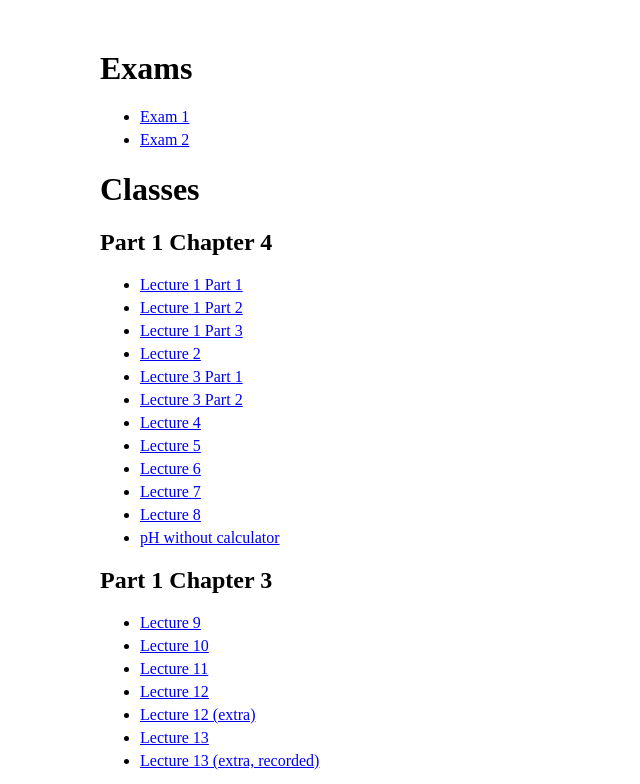
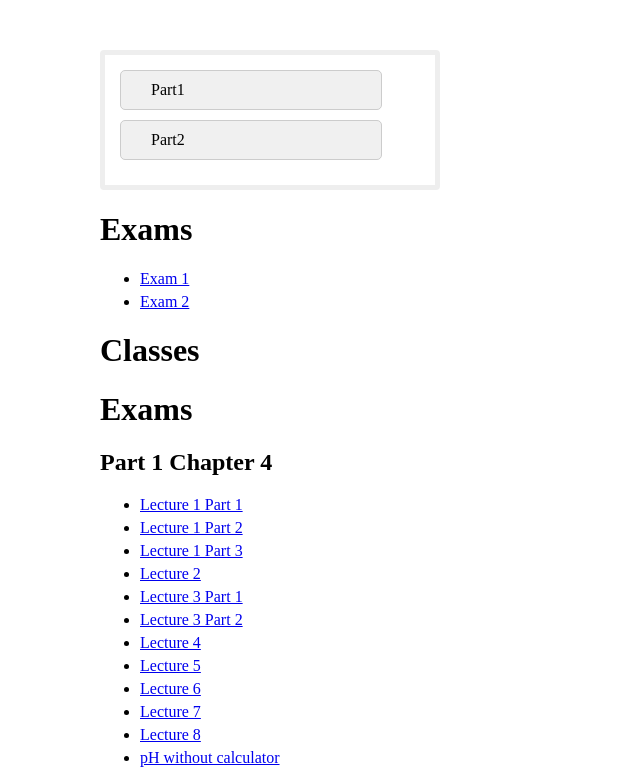
Before and after one commit to nimmakai/chemgenie, a plain HTML site: page index.html in a window 1280 px wide. Shown: the top 784 px of the page, without its empty margins (0-640 px from the left). Drawn offline with Linux system fonts and the light colour scheme.

Commit message:
added jtc

```diff
--- a/index.html
+++ b/index.html
@@ -5,14 +5,21 @@
 </head>
 <body>
 
-<h1>Exams</h1>
+<div class="sec-btns">
+	<a class="sec-btn" href="#P2C2">Part1</a>
+	<a class="sec-btn" href="#P2C2">Part2</a>
+</div>
+
+
+<h1 id="Ex">Exams</h1>
 <ul>
 	<li class="lin"><a href="Exam 1">Exam 1</a></li>
 	<li class="lin"><a href="Exam 2">Exam 2</a></li>
 </ul>
 
-<h1>Classes</h1>
-<h2>Part 1 Chapter 4</h2>
+<h1 id="Cl">Classes</h1>
+<h1 id="Ex">Exams</h1>
+<h2 id="P1C4">Part 1 Chapter 4</h2>
 <ul>
 	<li class="lin"><a href="https://www.youtube.com/watch?v=_aEa1jMZPfQ">Lecture 1 Part 1</a></li>
 	<li class="lin"><a href="https://www.youtube.com/watch?v=tDMF5MTQ7Dc">Lecture 1 Part 2</a></li>
@@ -27,7 +34,7 @@
 	<li class="lin"><a href="https://www.youtube.com/watch?v=DZQa152zoFc">Lecture 8</a></li>
 	<li class="lin"><a href="https://www.youtube.com/watch?v=dDpt5sNHqTo">pH without calculator</a></li>
 </ul>
-<h2>Part 1 Chapter 3</h2>
+<h2 id="P1C3">Part 1 Chapter 3</h2>
 <ul>
 	<li class="lin"><a href="https://www.youtube.com/watch?v=yyjZ4LqWBZ0">Lecture 9</a></li>
 	<li class="lin"><a href="https://www.youtube.com/watch?v=plcLybaUWa0">Lecture 10</a></li>
@@ -37,17 +44,16 @@
 	<li class="lin"><a href="https://www.youtube.com/watch?v=1bpq_KPbv_k">Lecture 13</a></li>
 	<li class="lin"><a href="https://www.youtube.com/watch?v=7cVb7Y-pJ8Q">Lecture 13 (extra, recorded)</a></li>
 </ul>
-<h2>Part 1 Chapter 5</h2>
+<h2 id="P1C5">Part 1 Chapter 5</h2>
 <ul>
 	<li class="lin"><a href="https://www.youtube.com/watch?v=T3rtkC8QXdc">Preservative Part 1 (recorded)</a></li>
 	<li class="lin"><a href="https://www.youtube.com/watch?v=uqhx4Z_Tw-4">Preservative Part 2 (recorded)</a></li>
 </ul>
-<h2>Part 2 Chapter 2</h2>
+<h2 id="P2C2">Part 2 Chapter 2</h2>
 <ul>
 	<li class="lin"><a href="https://www.youtube.com/watch?v=4z6V8g9XBTY">Lecture 14</a></li>
 	<li class="lin"><a href="https://www.youtube.com/watch?v=e1mSRojqg9k">Lecture 15</a></li>
 	<li class="lin"><a href="https://www.youtube.com/watch?v=iOAM5vPFdfQ">Lecture 16</a></li>
-
 </ul>
 
 </body>
--- a/style.css
+++ b/style.css
@@ -8,3 +8,26 @@ body {
 .lin {
 	margin-bottom: 5px;
 }
+
+.sec-btn {
+    display: block;
+    margin-bottom: 10px;
+    text-align: left;
+    padding: 10px 30px;
+    background-color: #f0f0f0;
+    border: 1px solid #ccc;
+    border-radius: 5px;
+    text-decoration: none;
+    color: #000;
+    width: 200px;
+}
+
+.sec-btns {
+    background-color: #ffffff;
+    border-radius: 4px;
+    border-width: 1px;
+    color: #000000;
+    padding: 15px 15px;
+    border: 5px solid #eeeeee;
+    max-width: 300px;
+}
```
